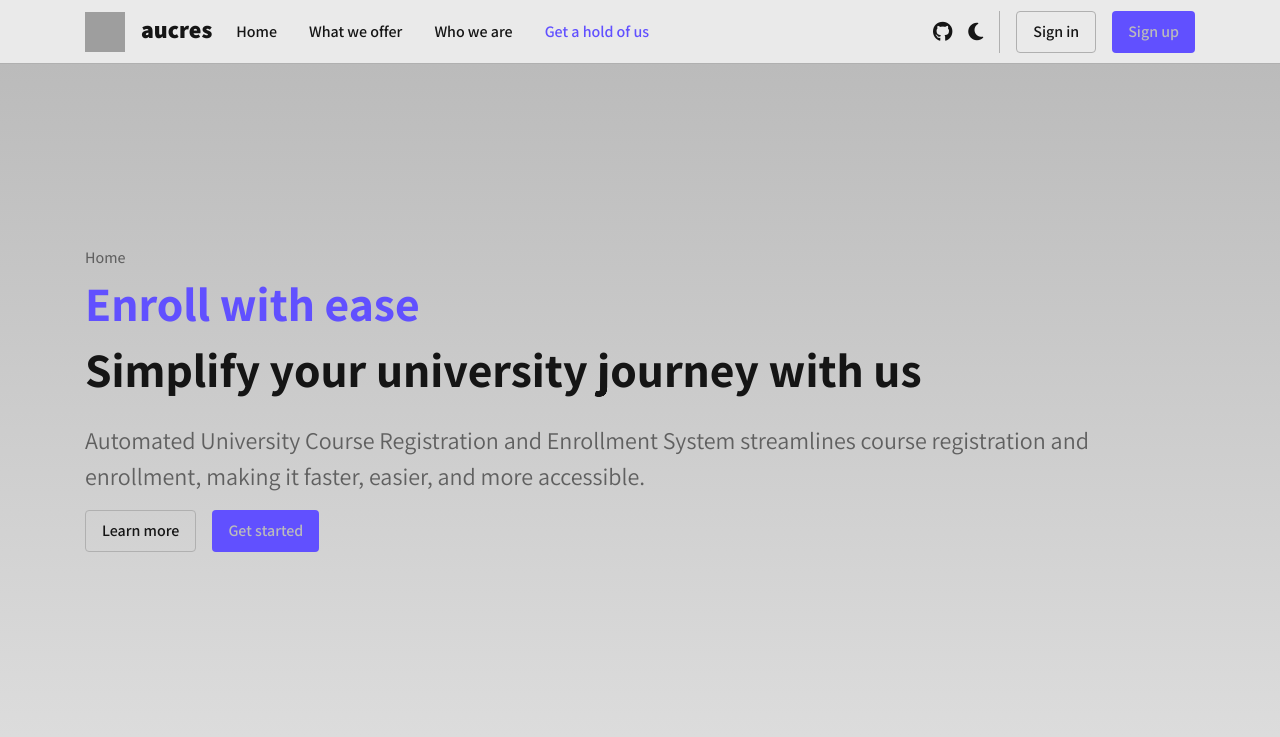
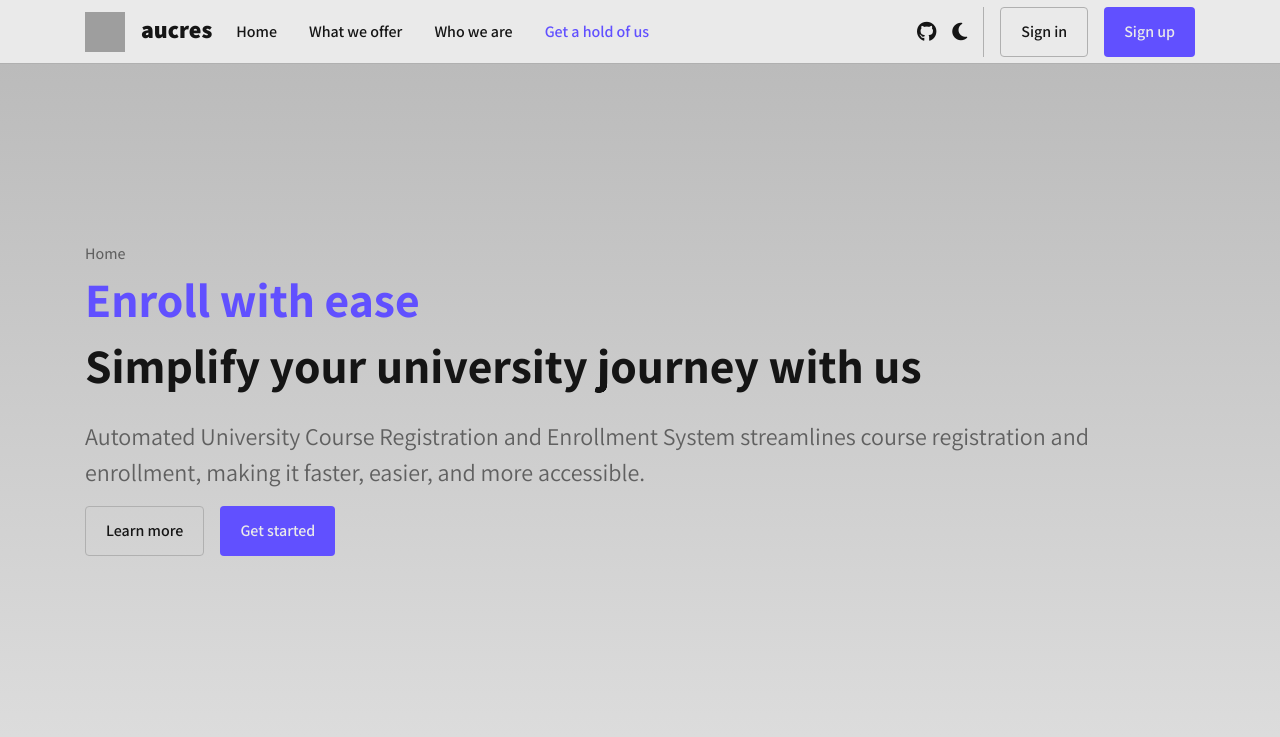
Before and after one commit to BrianPHL/automated-university-course-registration-and-enrollment-system, a PHP site: page / in a window 1280 px wide. Shown: the top 737 px of the page. Run offline with PHP 8.4, Linux system fonts and the light colour scheme; some libraries are stand-ins or nearby versions; grey boxes are pictures that could not be loaded.

Commit message:
upd(src/styles): improve button styles

```diff
--- a/src/styles.css
+++ b/src/styles.css
@@ -84,18 +84,22 @@ body {
 
     }
 
-    button[data-type="primary"] {
+    button {
 
-        background-color: var(--accent);
         justify-content: center;
         border-radius: 0.25rem;
         align-items: center;
         font-weight: 600;
         transition: 0.2s ease all;
-        padding: 0.5rem 1rem;
+        padding: 0.75rem 1.25rem;
         display: flex;
+        gap: 0.5rem;
+
+        &[data-type="primary"] {
+
+            background-color: var(--accent);
             border: 0;
-        color: var(--bg-primary);
+            color: var(--bg-tertiary);
 
             &:hover {
 
@@ -107,16 +111,9 @@ body {
 
         }
 
-    button[data-type="secondary"] {
+        &[data-type="secondary"] {
 
             background-color: transparent;
-        justify-content: center;
-        border-radius: 0.25rem;
-        align-items: center;
-        font-weight: 600;
-        transition: 0.2s ease all;
-        padding: 0.5rem 1rem;
-        display: flex;
             border: 1px solid var(--bg-outline);
             color: var(--tg-primary);
 
@@ -124,6 +121,8 @@ body {
 
                 background-color: var(--bg-outline);
                 cursor: pointer;
+
+            }
 
         }
 
```
Lines whose indentation alone changed are shown as unchanged.
